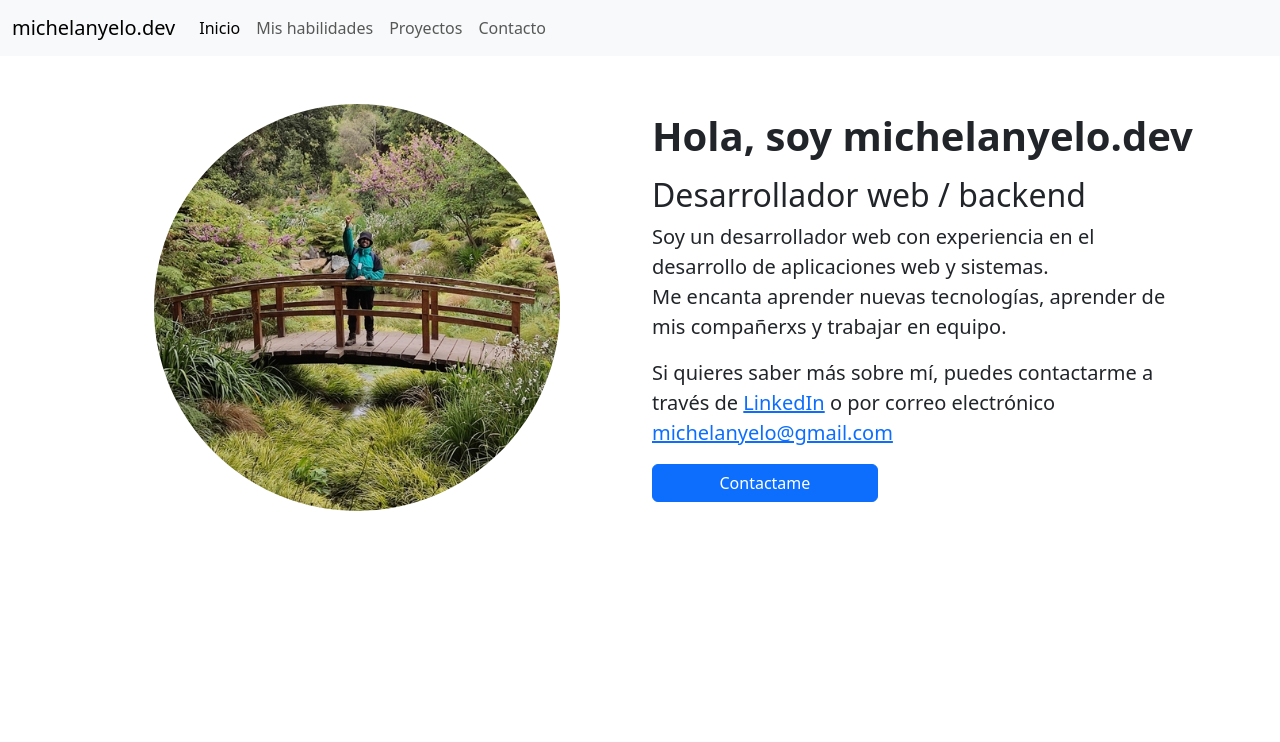
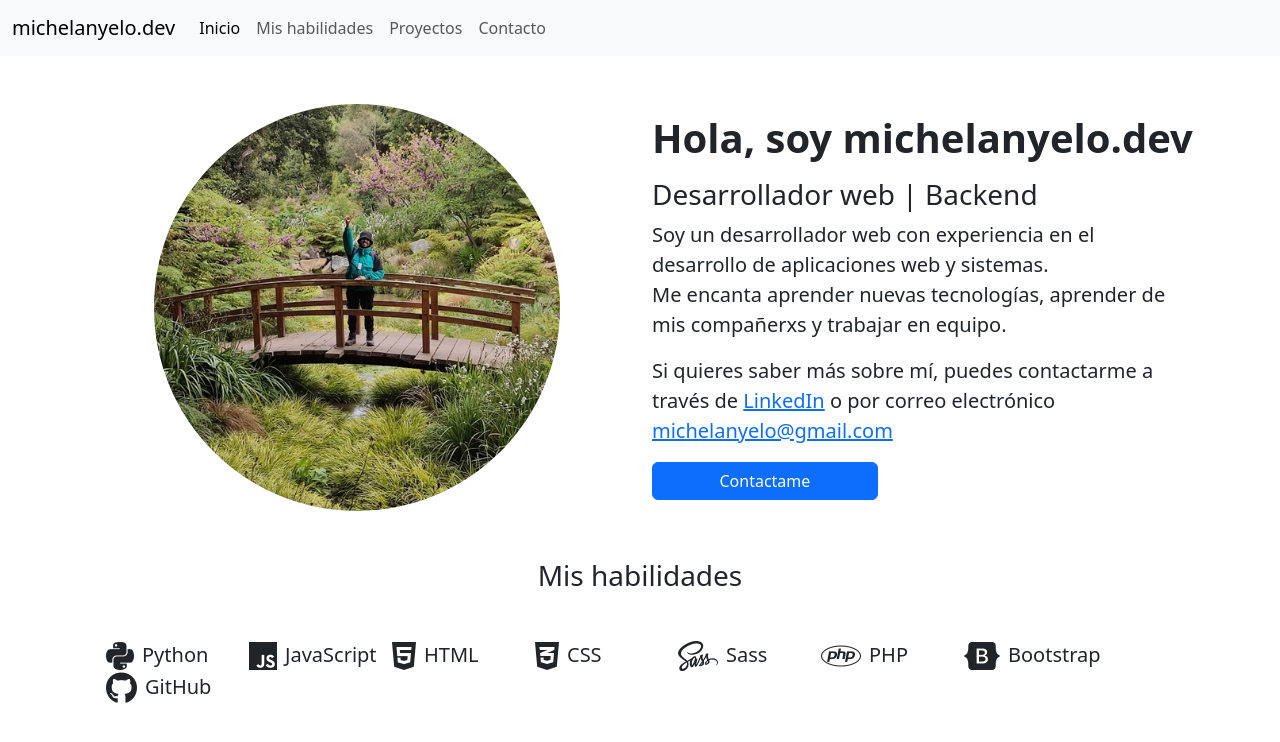
Before and after one commit to michelanyelo/MiPrimerPortafolio-DL, a website: page index.html in a window 1280 px wide. Drawn offline with Linux system fonts and the light colour scheme; some icons are missing.

Commit message:
"Added Font Awesome script and skills section to index.html"

```diff
--- a/index.html
+++ b/index.html
@@ -7,6 +7,8 @@
     <title>Document</title>
     <!-- main.css -->
     <link rel="stylesheet" href="assets/css/main.css">
+    <!-- fontawesome -->
+    <script src="https://kit.fontawesome.com/bee1354801.js" crossorigin="anonymous"></script>
 </head>
 
 <body>
@@ -49,7 +51,7 @@
                 <!-- presentación section -->
                 <div class="col-12 col-md-6">
                     <h1 class="fs-1 fw-bold mb-3">Hola, soy michelanyelo.dev</h1>
-                    <h2>Desarrollador web / backend</h2>
+                    <h2 class="fs-3">Desarrollador web | Backend</h2>
                     <p class="lead">Soy un desarrollador web con experiencia en el desarrollo de aplicaciones web y
                         sistemas. <br> Me encanta aprender nuevas tecnologías, aprender de mis compañerxs y trabajar en
                         equipo.
@@ -66,6 +68,55 @@
             </div>
         </section>
     </header>
+
+    <main class="container my-5">
+        <!-- mis skills -->
+        <section id="skills">
+            <h2 class="fs-3 text-center my-5">Mis habilidades</h2>
+            <div class="row">
+                <!-- Python -->
+                <div class="d-flex gap-2 mx-md-4 col-6 col-md-2 col-lg-1">
+                    <i class="fa-brands fa-python fs-2"></i>
+                    <p class="fs-5 mb-0">Python</p>
+                </div>
+                <!-- JavaScript -->
+                <div class="d-flex gap-2 mx-md-4 col-6 col-md-2 col-lg-1">
+                    <i class="fa-brands fa-js fs-2"></i>
+                    <p class="fs-5 mb-0">JavaScript</p>
+                </div>
+                <!-- HTML -->
+                <div class="d-flex gap-2 mx-md-4 col-6 col-md-2 col-lg-1">
+                    <i class="fa-brands fa-html5 fs-2"></i>
+                    <p class="fs-5 mb-0">HTML</p>
+                </div>
+                <!-- CSS -->
+                <div class="d-flex gap-2 mx-md-4 col-6 col-md-2 col-lg-1">
+                    <i class="fa-brands fa-css3-alt fs-2"></i>
+                    <p class="fs-5 mb-0">CSS</p>
+                </div>
+                <!-- Sass -->
+                <div class="d-flex gap-2 mx-md-4 col-6 col-md-2 col-lg-1">
+                    <i class="fa-brands fa-sass fs-2"></i>
+                    <p class="fs-5 mb-0">Sass</p>
+                </div>
+                <!-- PHP -->
+                <div class="d-flex gap-2 mx-md-4 col-6 col-md-2 col-lg-1">
+                    <i class="fa-brands fa-php fs-2"></i>
+                    <p class="fs-5 mb-0">PHP</p>
+                </div>
+                <!-- Bootstrap -->
+                <div class="d-flex gap-2 mx-md-4 col-6 col-md-2 col-lg-1">
+                    <i class="fa-brands fa-bootstrap fs-2"></i>
+                    <p class="fs-5 mb-0">Bootstrap</p>
+                </div>
+                <!-- GitHub -->
+                <div class="d-flex gap-2 mx-md-4 col-6 col-md-2 col-lg-1">
+                    <i class="fa-brands fa-github fs-2"></i>
+                    <p class="fs-5 mb-0">GitHub</p>
+                </div>
+            </div>
+        </section>
+    </main>
 </body>
 
 </html>
```
